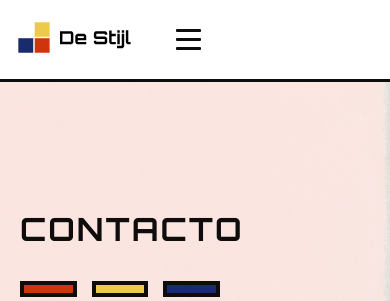
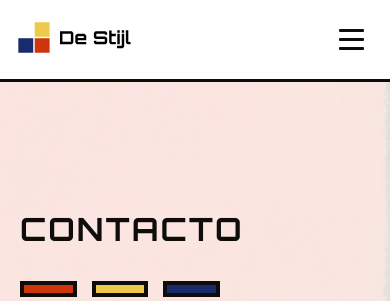
Before and after one commit to caronigra/de-stijl, a PHP site: page /contacto.php in a window 390 px wide. Shown: the top 301 px of the page. Run offline with PHP 8.4, Linux system fonts and the light colour scheme.

Commit message:
fix: ajustar espaciado del menú mobile para que logo y hamburguesa estén en extremos
- Aplicar justify-content: space-between solo en mobile (768px o menos)
- Mantener el diseño centrado en desktop sin cambios
- Logo en extremo izquierdo y menú hamburguesa en extremo derecho en mobile

```diff
--- a/css/style.css
+++ b/css/style.css
@@ -703,9 +703,11 @@ nav ul li a.active:hover {
         display: block !important;
     }
 
-    /* Adjust header for mobile */
+    /* Ajustar header-left para mobile - logo y hamburger en extremos */
     #header-left {
-        gap: 30px;
+        justify-content: space-between;
+        flex: 1;
+        gap: 0;
     }
 
     /* Achicar logo en mobile */
```
